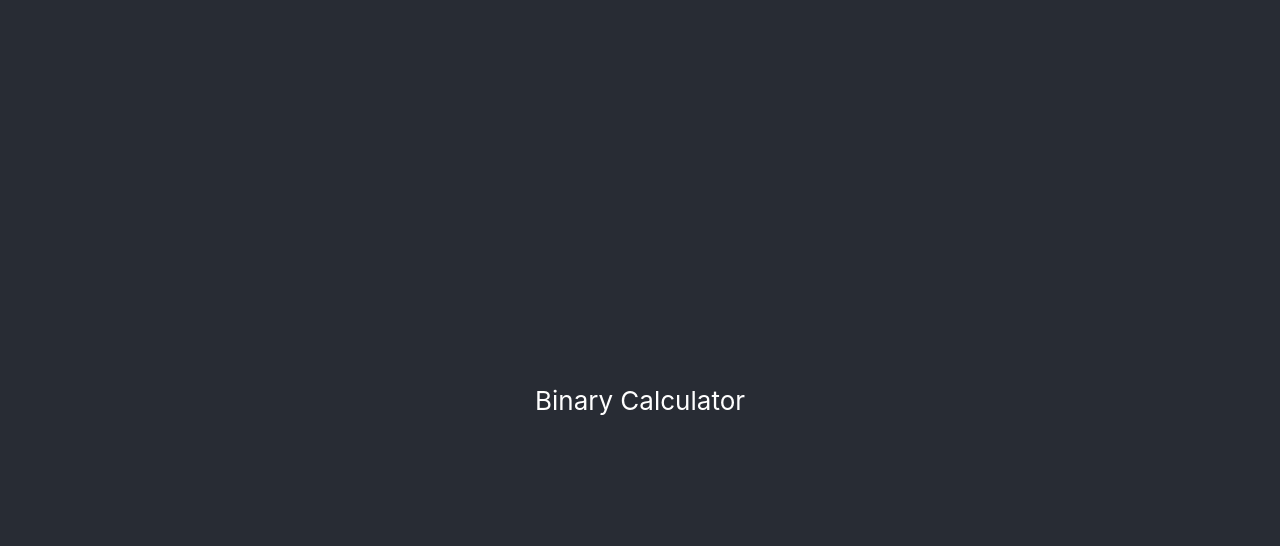
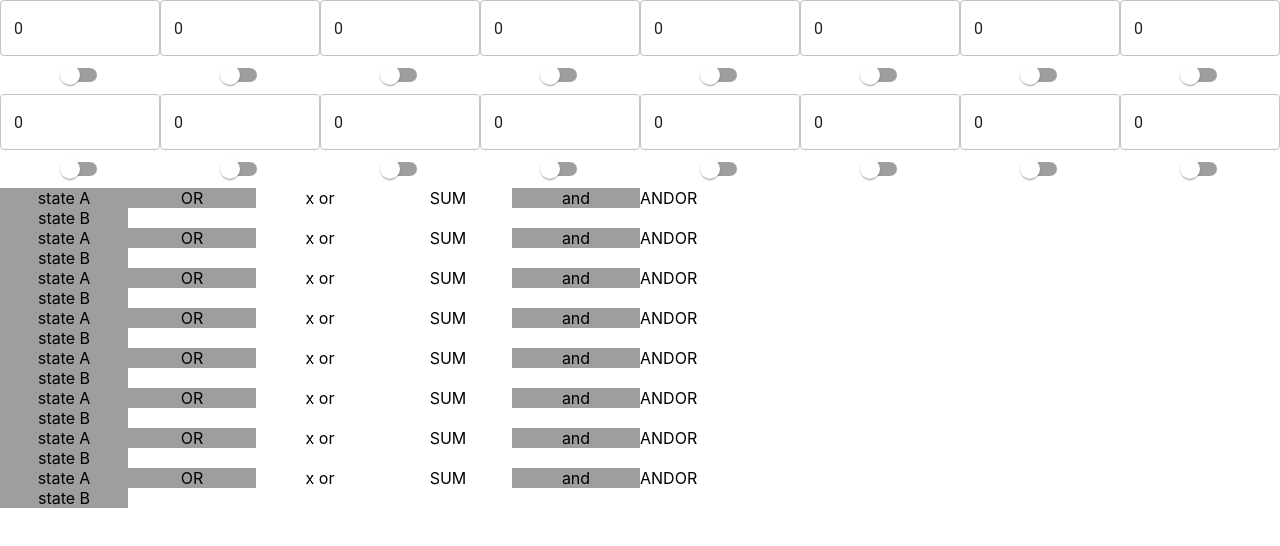
Before and after one commit to michael-williamson/binary_calculator, a React (Create React App) app: page / in a window 1280 px wide. Shown: the top 546 px of the page. Built offline with nearby package versions, Linux system fonts and the light colour scheme.

Commit message:
built template with state hierarchy

```diff
--- a/package.json
+++ b/package.json
@@ -3,6 +3,9 @@
   "version": "0.1.0",
   "private": true,
   "dependencies": {
+    "@emotion/react": "^11.5.0",
+    "@emotion/styled": "^11.3.0",
+    "@mui/material": "^5.0.4",
     "@testing-library/jest-dom": "^5.14.1",
     "@testing-library/react": "^11.2.7",
     "@testing-library/user-event": "^12.8.3",
--- a/src/App.js
+++ b/src/App.js
@@ -1,9 +1,10 @@
 import "./App.css";
+import { Main } from "./components/Main";
 
 function App() {
   return (
     <div className="App">
-      <header className="App-header">Binary Calculator</header>
+      <Main />
     </div>
   );
 }
--- /dev/null
+++ b/src/components/Main.js
@@ -0,0 +1,20 @@
+import React, { useState } from "react";
+import { Grid } from "@mui/material";
+import { binaryUnitStateObject } from "../helperFunctions";
+import { BinaryContainer } from "./binaryInputComponents/BinaryContainer";
+import { FlowContainer } from "./flowComponents/FlowContainer";
+
+export const Main = () => {
+  const [binaryStateObject, setBinaryStateObject] = useState(
+    binaryUnitStateObject()
+  );
+  return (
+    <Grid>
+      <BinaryContainer
+        binaryStateObject={binaryStateObject}
+        setBinaryStateObject={setBinaryStateObject}
+      />
+      <FlowContainer binaryStateObject={binaryStateObject} />
+    </Grid>
+  );
+};
--- /dev/null
+++ b/src/components/binaryInputComponents/BinaryContainer.js
@@ -0,0 +1,48 @@
+import React from "react";
+import { Grid } from "@mui/material";
+import { BinaryInput } from "./BinaryInput";
+
+export const BinaryContainer = (props) => {
+  const { binaryStateObject, setBinaryStateObject } = props;
+  const outPutInputBinaryA = () => {
+    let counter = 0;
+    const compArray = [];
+    for (let i = 7; i >= 0; i--) {
+      counter++;
+
+      compArray.push(
+        <BinaryInput
+          inputState={binaryStateObject}
+          setInputState={setBinaryStateObject}
+          name={`binaryStateA${counter}`}
+        />
+      );
+    }
+    return compArray;
+  };
+  const outPutInputBinaryB = () => {
+    let counter = 0;
+    const compArray = [];
+    for (let i = 7; i >= 0; i--) {
+      counter++;
+      compArray.push(
+        <BinaryInput
+          inputState={binaryStateObject}
+          setInputState={setBinaryStateObject}
+          name={`binaryStateB${counter}`}
+        />
+      );
+    }
+    return compArray;
+  };
+  return (
+    <Grid container item>
+      <Grid container item wrap="nowrap">
+        {outPutInputBinaryA()}
+      </Grid>
+      <Grid container item wrap="nowrap">
+        {outPutInputBinaryB()}
+      </Grid>
+    </Grid>
+  );
+};
--- /dev/null
+++ b/src/components/binaryInputComponents/BinaryInput.js
@@ -0,0 +1,26 @@
+import React from "react";
+import { Grid, TextField, Switch } from "@mui/material";
+
+export const BinaryInput = (props) => {
+  const { inputState, setInputState, name } = props;
+  const handleChange = (event) => {
+    const checked = event.target.checked;
+    setInputState((prev) => {
+      return { ...prev, [name]: checked };
+    });
+  };
+  return (
+    <Grid item>
+      <TextField
+        id="outlined-basic"
+        variant="outlined"
+        value={inputState[name] ? "1" : "0"}
+      ></TextField>
+      <Switch
+        checked={inputState[name]}
+        onChange={handleChange}
+        name={name}
+      ></Switch>
+    </Grid>
+  );
+};
--- /dev/null
+++ b/src/components/flowComponents/FlowContainer.js
@@ -0,0 +1,21 @@
+import React from "react";
+import { Grid } from "@mui/material";
+import { FlowDiagram } from "./FlowDiagram";
+
+export const FlowContainer = (props) => {
+  const { binaryStateObject } = props;
+  const renderFlowDiagrams = () => {
+    const flowDiagramCompArray = [];
+    for (let i = 0; i <= 7; i++) {
+      flowDiagramCompArray.push(
+        <FlowDiagram
+          stateA={`binaryStateA${i + 1}`}
+          stateB={`binaryStateB${i + 1}`}
+          binaryStateObject={binaryStateObject}
+        />
+      );
+    }
+    return flowDiagramCompArray;
+  };
+  return <Grid container>{renderFlowDiagrams()}</Grid>;
+};
--- /dev/null
+++ b/src/components/flowComponents/FlowDiagram.js
@@ -0,0 +1,69 @@
+import React from "react";
+import { Grid, Box } from "@mui/material";
+
+export const FlowDiagram = (props) => {
+  const { stateA, stateB, binaryStateObject } = props;
+  return (
+    <Grid container>
+      <Grid container item wrap="nowrap">
+        <Grid container item xs={2} direction="column">
+          <Grid item>
+            <Box
+              bgcolor={
+                binaryStateObject[stateA] ? "primary.main" : "text.disabled"
+              }
+            >
+              state A
+            </Box>
+          </Grid>
+          <Grid item>
+            <Box
+              bgcolor={
+                binaryStateObject[stateB] ? "primary.main" : "text.disabled"
+              }
+            >
+              state B
+            </Box>
+          </Grid>
+        </Grid>
+        <Grid item xs={2}>
+          <Box
+            bgcolor={
+              binaryStateObject[stateA] || binaryStateObject[stateB]
+                ? "primary.main"
+                : "text.disabled"
+            }
+          >
+            OR
+          </Box>
+        </Grid>
+        <Grid item xs={2}>
+          <Box>x or</Box>
+        </Grid>
+        <Grid item xs={2}>
+          <Box>SUM</Box>
+        </Grid>
+        <Grid container item wrap="nowrap">
+          <Grid item xs={2}>
+            <Box
+              bgcolor={
+                binaryStateObject[stateA] && binaryStateObject[stateB]
+                  ? "primary.main"
+                  : "text.disabled"
+              }
+            >
+              {" "}
+              and
+            </Box>
+          </Grid>
+          <Grid item>
+            <Box>AND</Box>
+          </Grid>
+          <Grid item>
+            <Box>OR</Box>
+          </Grid>
+        </Grid>
+      </Grid>
+    </Grid>
+  );
+};
--- /dev/null
+++ b/src/helperFunctions/index.js
@@ -0,0 +1,8 @@
+export const binaryUnitStateObject = (params) => {
+  const object = {};
+  for (let i = 0; i <= 7; i++) {
+    object[`binaryStateA${i + 1}`] = false;
+    object[`binaryStateB${i + 1}`] = false;
+  }
+  return object;
+};
```
Also changed, not shown: 1 other file (tests, documents, lock files or other folders).
